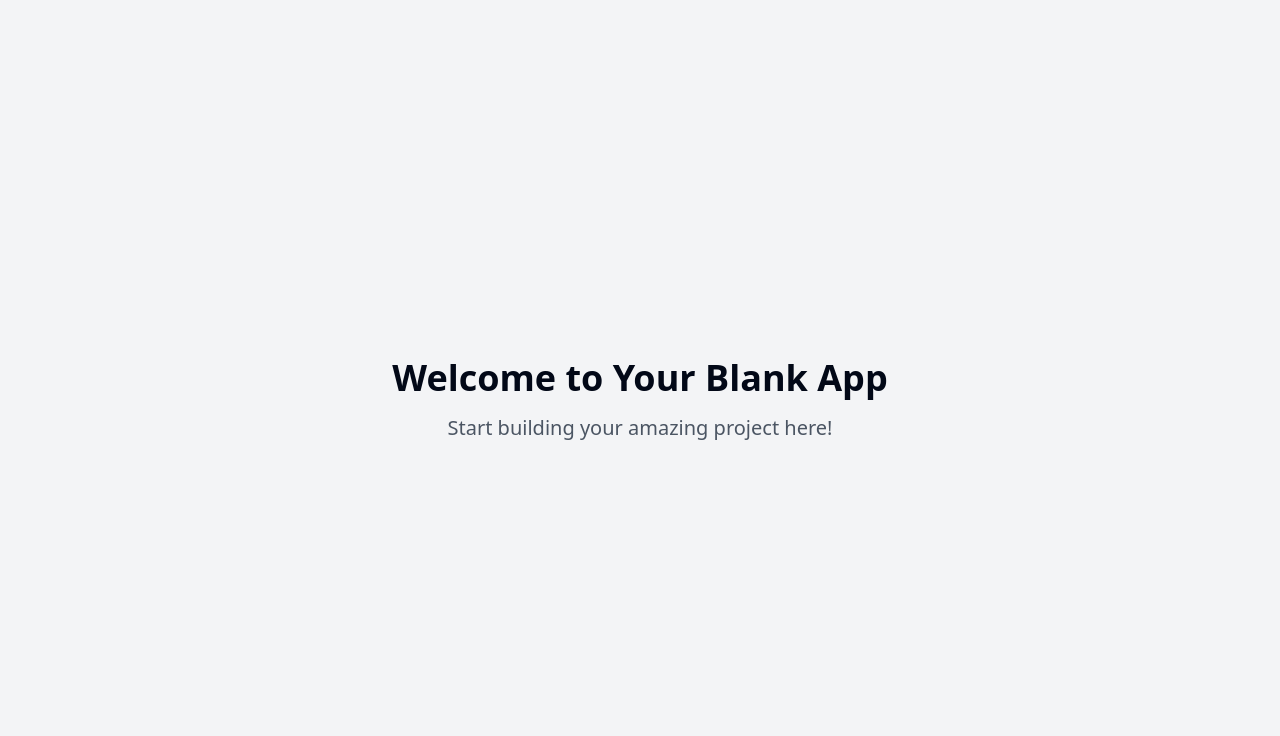
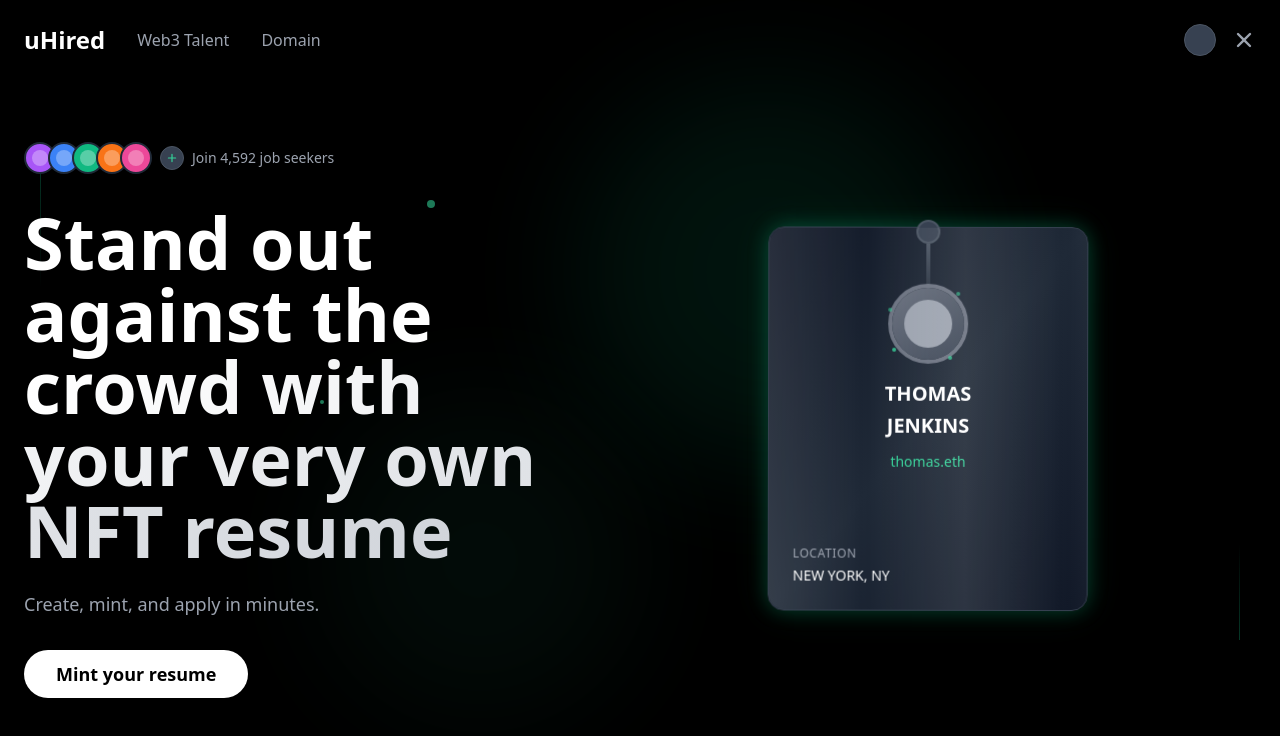
Before and after one commit to noorkarimmehedi/hero-clone-replicator-pro-9ce58d36, a React (Vite) app: page / in a window 1280 px wide. Shown: the top 736 px of the page. Built offline with nearby package versions, Linux system fonts and the light colour scheme.

Commit message:
Add hero section
Implement a hero section based on the provided reference.

```diff
--- /dev/null
+++ b/src/components/AvatarGroup.tsx
@@ -0,0 +1,37 @@
+
+import React from 'react';
+
+const AvatarGroup = () => {
+  const avatars = [
+    { id: 1, bg: 'bg-purple-500' },
+    { id: 2, bg: 'bg-blue-500' },
+    { id: 3, bg: 'bg-emerald-500' },
+    { id: 4, bg: 'bg-orange-500' },
+    { id: 5, bg: 'bg-pink-500' },
+  ];
+
+  return (
+    <div className="flex items-center space-x-2">
+      <div className="flex -space-x-2">
+        {avatars.map((avatar) => (
+          <div
+            key={avatar.id}
+            className={`w-8 h-8 rounded-full border-2 border-gray-800 ${avatar.bg} flex items-center justify-center`}
+          >
+            <div className="w-4 h-4 bg-white bg-opacity-30 rounded-full"></div>
+          </div>
+        ))}
+      </div>
+      <div className="flex items-center">
+        <div className="w-6 h-6 bg-gray-700 rounded-full flex items-center justify-center border border-gray-600">
+          <svg className="w-3 h-3 text-emerald-400" fill="currentColor" viewBox="0 0 20 20">
+            <path fillRule="evenodd" d="M10 3a1 1 0 011 1v5h5a1 1 0 110 2h-5v5a1 1 0 11-2 0v-5H4a1 1 0 110-2h5V4a1 1 0 011-1z" clipRule="evenodd" />
+          </svg>
+        </div>
+        <span className="ml-2 text-gray-400 text-sm">Join 4,592 job seekers</span>
+      </div>
+    </div>
+  );
+};
+
+export default AvatarGroup;
--- /dev/null
+++ b/src/components/ResumeCard.tsx
@@ -0,0 +1,49 @@
+
+import React from 'react';
+
+const ResumeCard = () => {
+  return (
+    <div className="floating-card relative">
+      <div className="bg-gradient-to-br from-gray-900 via-gray-800 to-gray-900 rounded-2xl p-6 w-80 h-96 shadow-2xl border border-gray-700 backdrop-blur-sm neon-glow">
+        {/* Card hole and lanyard */}
+        <div className="absolute -top-2 left-1/2 transform -translate-x-1/2">
+          <div className="w-6 h-6 bg-gray-700 rounded-full border-2 border-gray-600"></div>
+          <div className="w-1 h-16 bg-gradient-to-b from-gray-600 to-transparent mx-auto"></div>
+        </div>
+
+        {/* Profile section */}
+        <div className="text-center mt-8">
+          <div className="relative mx-auto w-20 h-20 mb-4">
+            <div className="w-20 h-20 bg-gray-600 rounded-full border-4 border-gray-500 overflow-hidden">
+              <div className="w-full h-full bg-gradient-to-br from-gray-500 to-gray-700 flex items-center justify-center">
+                <div className="w-12 h-12 bg-gray-400 rounded-full"></div>
+              </div>
+            </div>
+            {/* Particles around avatar */}
+            <div className="absolute inset-0">
+              <div className="absolute top-2 right-2 w-1 h-1 bg-emerald-400 rounded-full glow-effect"></div>
+              <div className="absolute bottom-3 left-1 w-1 h-1 bg-emerald-400 rounded-full glow-effect" style={{animationDelay: '1s'}}></div>
+              <div className="absolute top-6 left-0 w-1 h-1 bg-emerald-400 rounded-full glow-effect" style={{animationDelay: '2s'}}></div>
+              <div className="absolute bottom-1 right-4 w-1 h-1 bg-emerald-400 rounded-full glow-effect" style={{animationDelay: '0.5s'}}></div>
+            </div>
+          </div>
+
+          <h2 className="text-white text-xl font-bold mb-1">THOMAS</h2>
+          <h2 className="text-white text-xl font-bold mb-3">JENKINS</h2>
+          <p className="text-emerald-400 text-sm mb-6">thomas.eth</p>
+        </div>
+
+        {/* Location section */}
+        <div className="absolute bottom-6 left-6">
+          <p className="text-gray-400 text-xs uppercase tracking-wider mb-1">Location</p>
+          <p className="text-white text-sm font-medium">NEW YORK, NY</p>
+        </div>
+
+        {/* Shimmer effect overlay */}
+        <div className="absolute inset-0 shimmer rounded-2xl pointer-events-none"></div>
+      </div>
+    </div>
+  );
+};
+
+export default ResumeCard;
--- a/src/index.css
+++ b/src/index.css
@@ -1,3 +1,4 @@
+
 @tailwind base;
 @tailwind components;
 @tailwind utilities;
@@ -99,3 +100,54 @@
     @apply bg-background text-foreground;
   }
 }
+
+/* Custom animations and effects */
+@keyframes float {
+  0%, 100% {
+    transform: translateY(0px) rotate(0deg);
+  }
+  50% {
+    transform: translateY(-20px) rotate(2deg);
+  }
+}
+
+@keyframes glow {
+  0%, 100% {
+    opacity: 0.5;
+  }
+  50% {
+    opacity: 0.8;
+  }
+}
+
+@keyframes shimmer {
+  0% {
+    background-position: -200px 0;
+  }
+  100% {
+    background-position: calc(200px + 100%) 0;
+  }
+}
+
+.floating-card {
+  animation: float 6s ease-in-out infinite;
+}
+
+.glow-effect {
+  animation: glow 3s ease-in-out infinite;
+}
+
+.shimmer {
+  background: linear-gradient(
+    90deg,
+    transparent,
+    rgba(255, 255, 255, 0.1),
+    transparent
+  );
+  background-size: 200px 100%;
+  animation: shimmer 2s infinite;
+}
+
+.neon-glow {
+  box-shadow: 0 0 20px rgba(16, 185, 129, 0.3), 0 0 40px rgba(16, 185, 129, 0.1);
+}
--- a/src/pages/Index.tsx
+++ b/src/pages/Index.tsx
@@ -1,12 +1,76 @@
-// Update this page (the content is just a fallback if you fail to update the page)
+
+import React from 'react';
+import ResumeCard from '../components/ResumeCard';
+import AvatarGroup from '../components/AvatarGroup';
+import { Button } from '@/components/ui/button';
 
 const Index = () => {
   return (
-    <div className="min-h-screen flex items-center justify-center bg-gray-100">
-      <div className="text-center">
-        <h1 className="text-4xl font-bold mb-4">Welcome to Your Blank App</h1>
-        <p className="text-xl text-gray-600">Start building your amazing project here!</p>
+    <div className="min-h-screen bg-black relative overflow-hidden">
+      {/* Background elements */}
+      <div className="absolute inset-0">
+        {/* Green light effects */}
+        <div className="absolute top-20 right-1/4 w-96 h-96 bg-emerald-500 rounded-full opacity-10 blur-3xl"></div>
+        <div className="absolute bottom-20 left-1/4 w-80 h-80 bg-emerald-400 rounded-full opacity-5 blur-3xl"></div>
+
+        {/* Geometric patterns */}
+        <div className="absolute top-40 left-10 w-px h-32 bg-gradient-to-b from-emerald-500 to-transparent opacity-30"></div>
+        <div className="absolute bottom-40 right-10 w-px h-24 bg-gradient-to-t from-emerald-500 to-transparent opacity-30"></div>
+
+        {/* Floating dots */}
+        <div className="absolute top-1/4 left-1/3 w-2 h-2 bg-emerald-400 rounded-full opacity-60 glow-effect"></div>
+        <div className="absolute top-3/4 right-1/3 w-1 h-1 bg-emerald-400 rounded-full opacity-40 glow-effect" style={{animationDelay: '1.5s'}}></div>
+        <div className="absolute top-1/2 left-1/4 w-1 h-1 bg-emerald-400 rounded-full opacity-50 glow-effect" style={{animationDelay: '3s'}}></div>
       </div>
+
+      {/* Header */}
+      <header className="relative z-10 flex items-center justify-between p-6">
+        <div className="flex items-center space-x-8">
+          <h1 className="text-white text-2xl font-bold">uHired</h1>
+          <nav className="hidden md:flex space-x-8">
+            <a href="#" className="text-gray-400 hover:text-white transition-colors">Web3 Talent</a>
+            <a href="#" className="text-gray-400 hover:text-white transition-colors">Domain</a>
+          </nav>
+        </div>
+        <div className="flex items-center space-x-4">
+          <div className="w-8 h-8 bg-gray-700 rounded-full border border-gray-600"></div>
+          <button className="text-gray-400 hover:text-white transition-colors">
+            <svg className="w-6 h-6" fill="currentColor" viewBox="0 0 20 20">
+              <path fillRule="evenodd" d="M4.293 4.293a1 1 0 011.414 0L10 8.586l4.293-4.293a1 1 0 111.414 1.414L11.414 10l4.293 4.293a1 1 0 01-1.414 1.414L10 11.414l-4.293 4.293a1 1 0 01-1.414-1.414L8.586 10 4.293 5.707a1 1 0 010-1.414z" clipRule="evenodd" />
+            </svg>
+          </button>
+        </div>
+      </header>
+
+      {/* Main content */}
+      <main className="relative z-10 flex items-center justify-between px-6 py-12 max-w-7xl mx-auto min-h-[calc(100vh-120px)]">
+        {/* Left content */}
+        <div className="flex-1 max-w-xl">
+          <div className="mb-8">
+            <AvatarGroup />
+          </div>
+
+          <h1 className="text-6xl md:text-7xl font-bold text-white mb-6 leading-tight">
+            Stand out against the{' '}
+            <span className="bg-gradient-to-r from-white to-gray-300 bg-clip-text text-transparent">
+              crowd with your very own NFT resume
+            </span>
+          </h1>
+
+          <p className="text-gray-400 text-lg mb-8 max-w-md">
+            Create, mint, and apply in minutes.
+          </p>
+
+          <Button className="bg-white text-black hover:bg-gray-100 text-lg px-8 py-6 rounded-full font-semibold transition-all duration-300 hover:scale-105">
+            Mint your resume
+          </Button>
+        </div>
+
+        {/* Right content - Floating card */}
+        <div className="flex-1 flex justify-center items-center">
+          <ResumeCard />
+        </div>
+      </main>
     </div>
   );
 };
```
